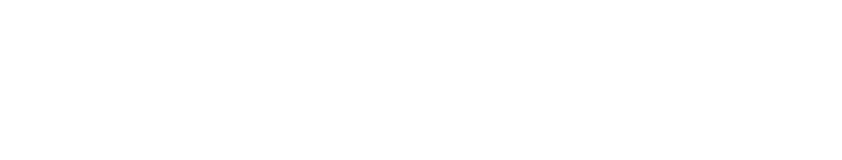
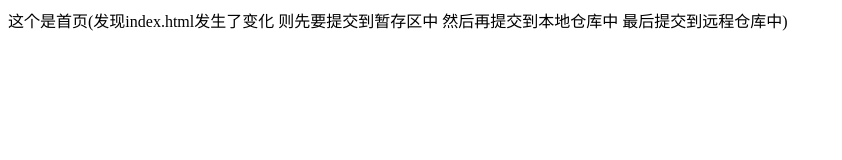
Before and after one commit to namewl/git-demo, a plain HTML site: page index.html in a window 1280 px wide. Shown: the whole page, without its empty margins (0-842 px from the left). Drawn offline with Linux system fonts and the light colour scheme.

Commit message:
A程序员的第二次提交

```diff
--- a/index.html
+++ b/index.html
@@ -8,7 +8,7 @@
 </head>
 
 <body>
-
+    这个是首页(发现index.html发生了变化 则先要提交到暂存区中 然后再提交到本地仓库中 最后提交到远程仓库中)
 </body>
 
 </html>
```
